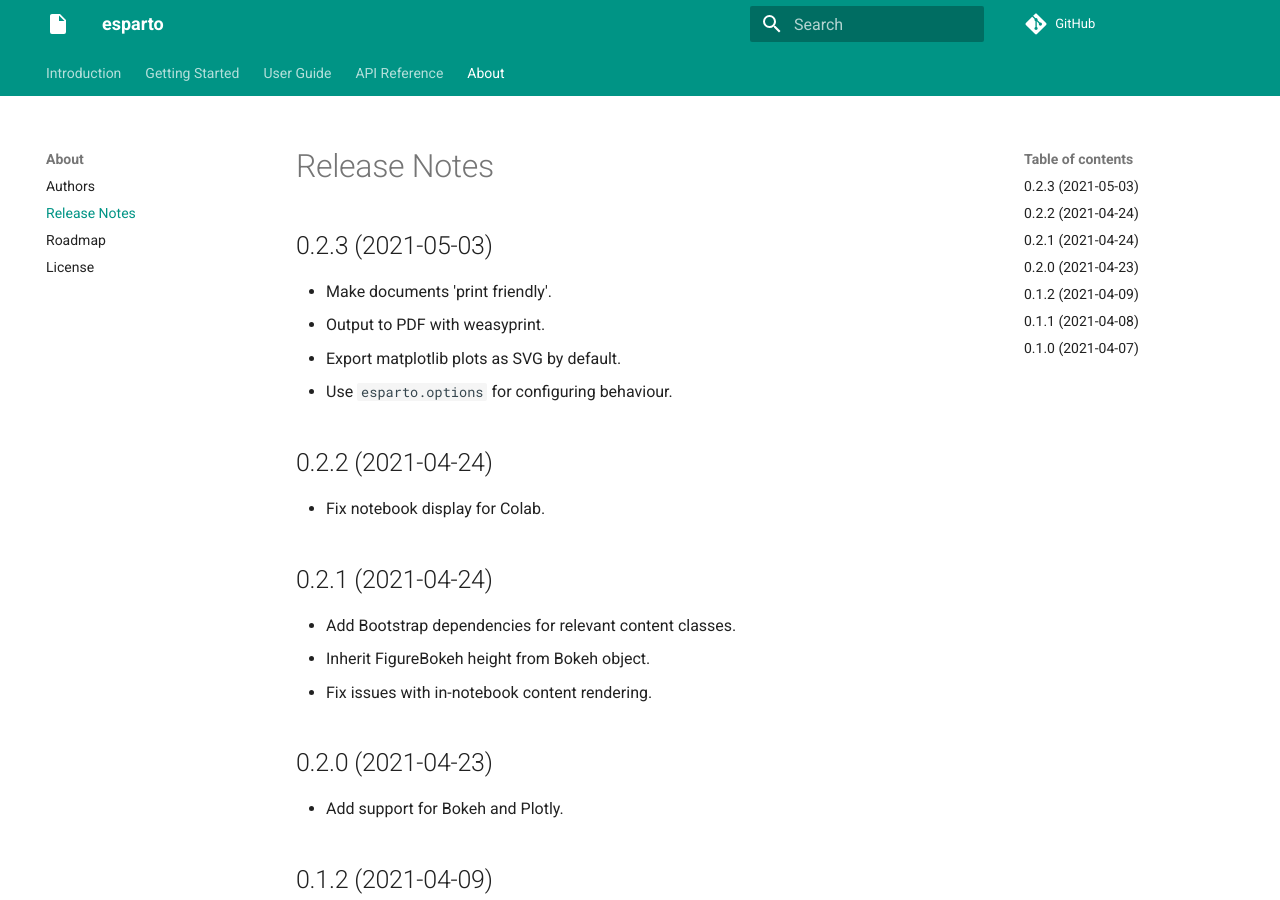
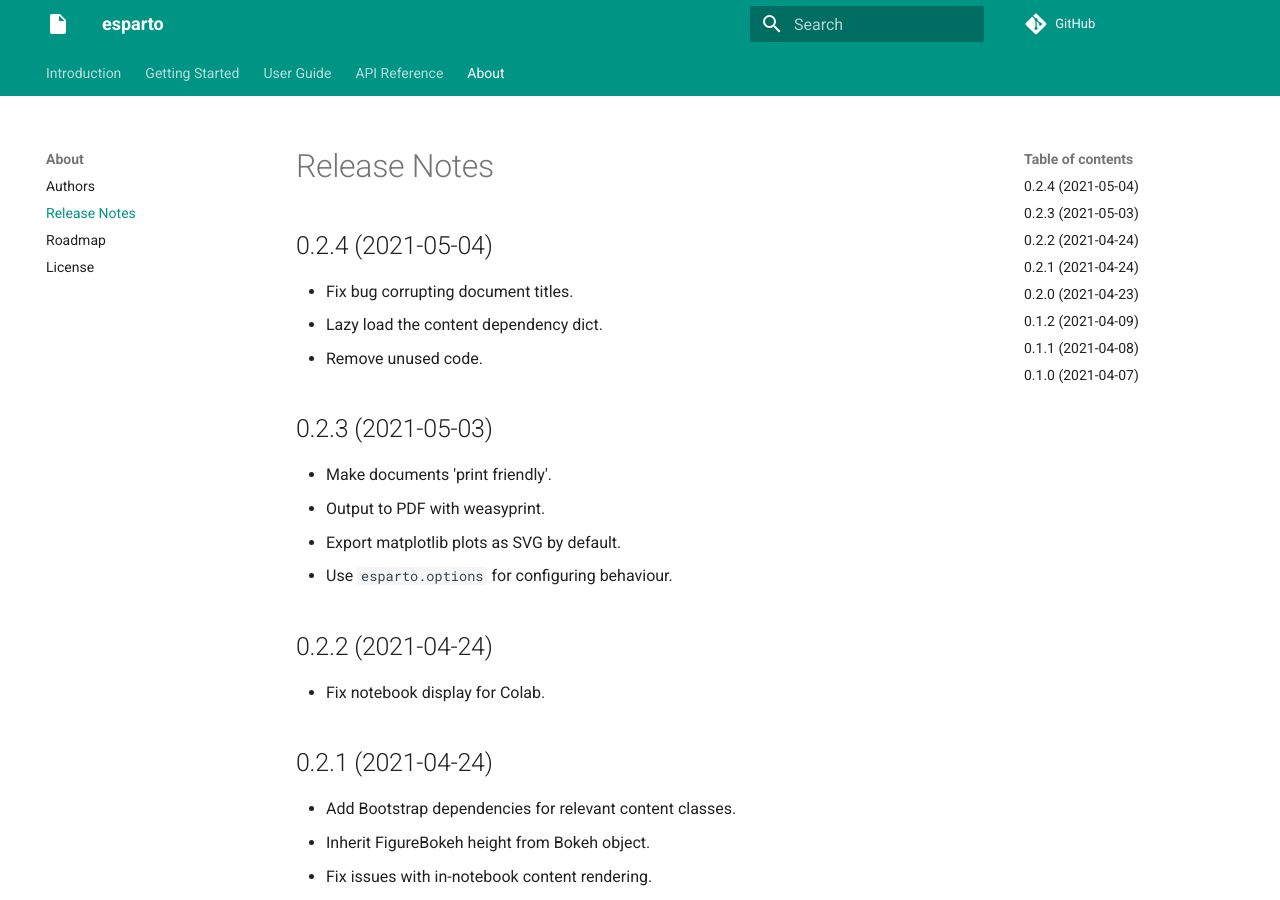
Before and after one commit to domvwt/esparto, an MkDocs documentation site: the page built from docs/04-about/release-notes.md, in a window 1280 px wide and 900 px high. Built offline with MkDocs 1.6.1 and Material for MkDocs 9.7.7, drawn with Linux system fonts in a browser that asks for light colours; comment, search, counter and statistics services are not loaded.

Commit message:
Fix/incorrect document titles (#31) (#32)
* Update docs

* Fix document titles

```diff
--- a/docs/04-about/release-notes.md
+++ b/docs/04-about/release-notes.md
@@ -1,5 +1,13 @@
 Release Notes
 =============
+
+0.2.4 (2021-05-04)
+------------------
+
+-   Fix bug corrupting document titles.
+-   Lazy load the content dependency dict.
+-   Remove unused code.
+
 
 0.2.3 (2021-05-03)
 ------------------
--- a/esparto/__init__.py
+++ b/esparto/__init__.py
@@ -7,12 +7,12 @@
 
 __author__ = """Dominic Thorn"""
 __email__ = "dominic.thorn@gmail.com"
-__version__ = "0.2.3"
+__version__ = "0.2.4"
 
 _MODULE_PATH: _Path = _Path(__file__).parent.absolute()
 
 
-_OPTIONAL_DEPENDENCIES: set = {
+_OPTIONAL_DEPENDENCIES: _Set[str] = {
     "bs4",
     "IPython",
     "matplotlib",
--- a/mkdocs.yml
+++ b/mkdocs.yml
@@ -22,9 +22,8 @@
         - 'Quickstart': '01-getting-started/quickstart.md'
         - 'Installation': '01-getting-started/installation.md'
   - User Guide:
-      #   - 'Document Design': '02-user-guide/document-design.md'
-      #   - 'Custom Content': '02-user-guide/custom-content.md'
         - 'Examples': '02-user-guide/examples.md'
+        - 'General Usage': '02-user-guide/general-usage.md'
   - API Reference:
         - 'Layout': '03-api-reference/layout.md'
         - 'Content': '03-api-reference/content.md'
--- a/pyproject.toml
+++ b/pyproject.toml
@@ -1,6 +1,6 @@
 [tool.poetry]
 name = "esparto"
-version = "0.2.3"
+version = "0.2.4"
 description = "Simple HTML and PDF document generator for Python."
 authors = ["Dominic Thorn <dominic.thorn@gmail.com>"]
 license = "MIT"
```
Also changed, not shown: docs/02-user-guide/examples.md (+2 -4 lines), docs/02-user-guide/general-usage.md (added, +75 -0 lines), esparto/resources/jinja/base.html (+1 -1 lines), 6 other files.
